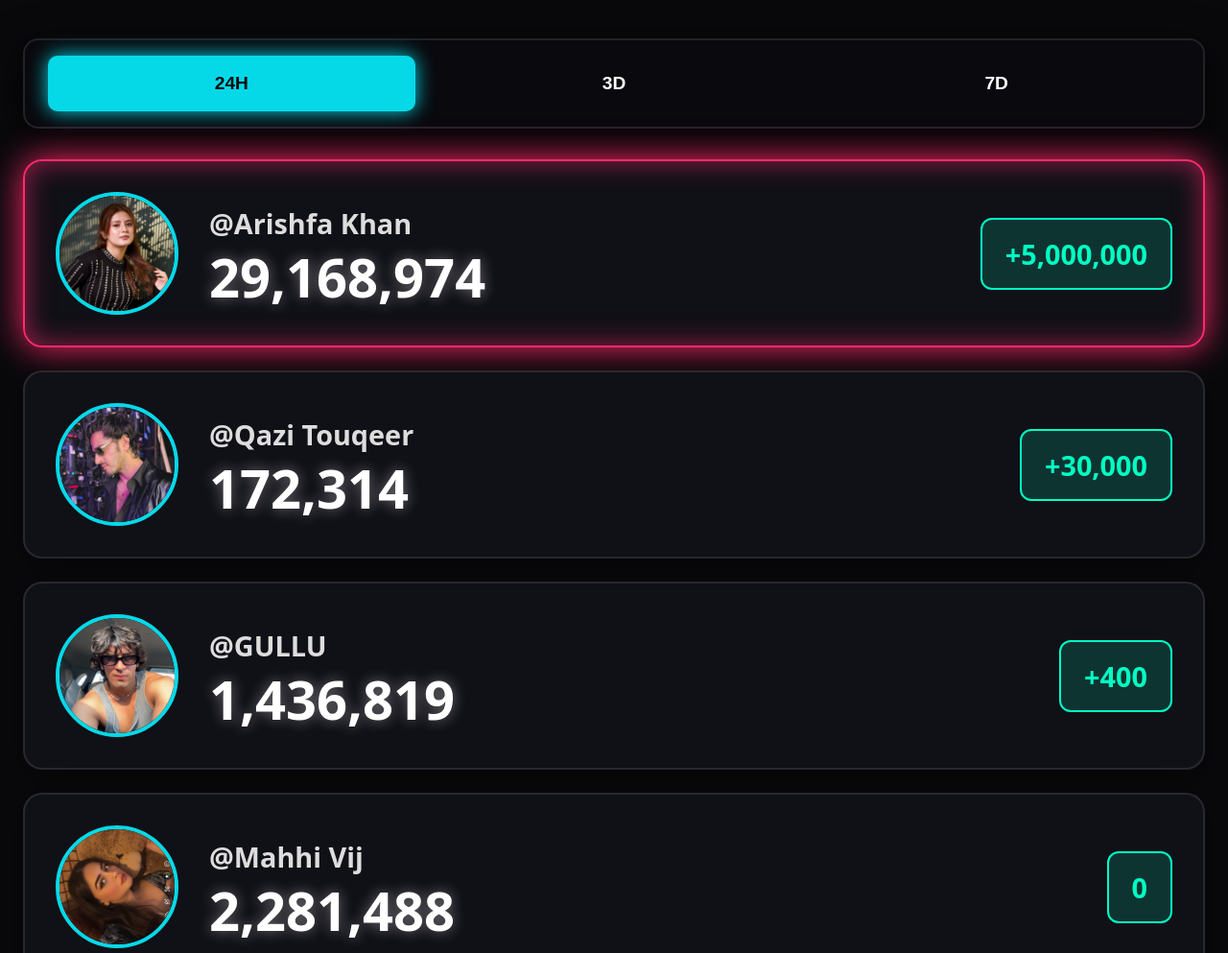
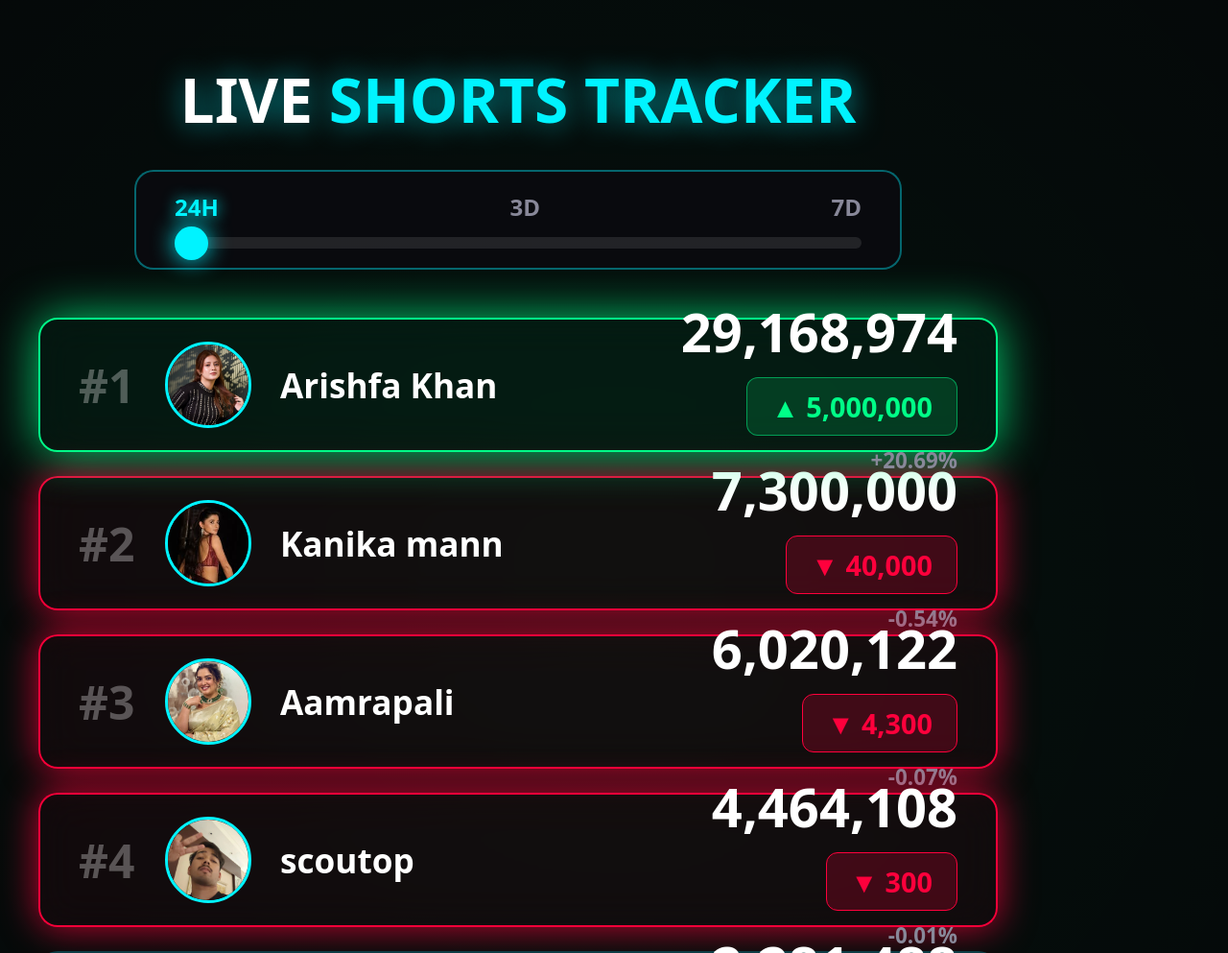
Before and after one commit to 88RealityTv/insta-tracker, a plain HTML site: page shorts.html in a window 1280 px wide. Shown: the top 993 px of the page at 96% size. Drawn offline with Linux system fonts and the light colour scheme.

Commit message:
Update shorts.html

```diff
--- a/shorts.html
+++ b/shorts.html
@@ -3,259 +3,249 @@
 <head>
     <meta charset="UTF-8">
     <meta name="viewport" content="width=device-width, initial-scale=1.0">
-    <title>StreamStats Live - Shorts</title>
+    <title>StreamStats Live - Shorts Vertical</title>
     <style>
         :root {
-            --bg-dark: #09090b;
+            --bg-deep: #050507;
             --bg-card: rgba(18, 18, 26, 0.85);
-            --neon-pink: #ff2a6d;
-            --neon-cyan: #05d9e8;
-            --neon-red: #ff003c;
-            --neon-green: #01ffc3;
-            --glass-border: rgba(255, 255, 255, 0.1);
+            --neon-pink: #ff007f;
+            --neon-cyan: #00f3ff;
+            --loss-red: #ff003c;
+            --gain-green: #00ff88;
+            --text-main: #ffffff;
+            --text-muted: #888899;
         }
 
+        * { box-sizing: border-box; margin: 0; padding: 0; font-family: system-ui, sans-serif; }
+
         body {
-            background: var(--bg-dark);
-            color: white;
-            font-family: system-ui, -apple-system, sans-serif;
-            margin: 0;
-            padding: 2.5rem 1.5rem;
-            height: 100vh;
-            box-sizing: border-box;
+            background-color: var(--bg-deep);
+            color: var(--text-main);
+            width: 1080px;
+            min-height: 1920px;
+            overflow-y: auto;
+            overflow-x: hidden;
             display: flex;
             flex-direction: column;
-            overflow: hidden;
+            padding: 60px 40px;
+            background: radial-gradient(circle at 50% 20%, rgba(0, 255, 136, 0.05), transparent 50%), var(--bg-deep);
         }
 
-        .controls {
-            background: rgba(10, 10, 15, 0.8);
-            backdrop-filter: blur(15px);
-            border: 2px solid var(--glass-border);
-            padding: 1rem;
-            border-radius: 16px;
+        ::-webkit-scrollbar { width: 10px; }
+        ::-webkit-scrollbar-track { background: transparent; }
+        ::-webkit-scrollbar-thumb { background: var(--neon-cyan); border-radius: 5px; }
+
+        header {
+            width: 100%;
+            display: flex;
+            flex-direction: column;
+            align-items: center;
+            margin-bottom: 50px;
+            gap: 30px;
+            z-index: 10;
+        }
+
+        h1 {
+            font-size: 4rem;
+            font-weight: 900;
+            text-transform: uppercase;
+            text-shadow: 0 0 30px rgba(0, 243, 255, 0.6);
+            text-align: center;
+        }
+
+        .slider-wrapper {
+            background: rgba(10, 10, 15, 0.9);
+            padding: 20px 40px;
+            border-radius: 20px;
+            border: 2px solid rgba(0, 243, 255, 0.4);
+            width: 80%;
+            display: flex;
+            flex-direction: column;
+            gap: 15px;
+        }
+
+        .slider-labels {
             display: flex;
             justify-content: space-between;
-            margin-bottom: 2rem;
-            box-shadow: 0 10px 40px rgba(0, 0, 0, 0.8);
+            font-weight: 800;
+            font-size: 1.5rem;
+            color: var(--text-muted);
+            text-transform: uppercase;
         }
 
-        .controls button {
-            background: transparent;
-            color: white;
-            border: 2px solid transparent;
-            padding: 1rem;
-            border-radius: 10px;
-            cursor: pointer;
-            font-weight: 900;
-            font-size: 1.2rem;
-            flex: 1;
-            margin: 0 0.5rem;
-            transition: all 0.3s;
+        .slider-labels span.active { color: var(--neon-cyan); text-shadow: 0 0 15px var(--neon-cyan); }
+
+        input[type=range] { -webkit-appearance: none; width: 100%; background: rgba(255, 255, 255, 0.1); height: 12px; border-radius: 6px; outline: none; cursor: pointer; }
+        input[type=range]::-webkit-slider-thumb { -webkit-appearance: none; width: 35px; height: 35px; border-radius: 50%; background: var(--neon-cyan); box-shadow: 0 0 25px var(--neon-cyan); cursor: pointer; }
+
+        #leaderboard { position: relative; width: 100%; transition: height 0.4s ease; }
+
+        .card {
+            position: absolute;
+            width: 100%;
+            height: 140px;
+            background: var(--bg-card);
+            backdrop-filter: blur(20px);
+            border: 2px solid rgba(0, 243, 255, 0.2);
+            border-radius: 20px;
+            display: flex;
+            align-items: center;
+            padding: 0 40px;
+            transition: transform 0.8s cubic-bezier(0.34, 1.56, 0.64, 1), box-shadow 0.3s;
+            will-change: transform;
         }
 
-        .controls button.active {
-            background: var(--neon-cyan);
-            color: var(--bg-dark);
-            box-shadow: 0 0 20px var(--neon-cyan);
+        @keyframes pulse-glow-green {
+            0% { box-shadow: 0 0 25px rgba(0, 255, 136, 0.4); border-color: rgba(0, 255, 136, 0.5); }
+            50% { box-shadow: 0 0 50px rgba(0, 255, 136, 0.8); border-color: var(--gain-green); }
+            100% { box-shadow: 0 0 25px rgba(0, 255, 136, 0.4); border-color: rgba(0, 255, 136, 0.5); }
         }
 
-        #leaderboard {
-            display: flex;
-            flex-direction: column;
-            gap: 1.5rem;
-            flex-grow: 1;
-        }
+        @keyframes pulse-loss { 0% { box-shadow: 0 0 20px rgba(255, 0, 60, 0.4); border-color: rgba(255, 0, 60, 0.5); } 100% { box-shadow: 0 0 40px rgba(255, 0, 60, 0.8); border-color: var(--loss-red); } }
 
-        .card {
-            background: var(--bg-card);
-            border: 2px solid var(--glass-border);
-            border-radius: 20px;
-            padding: 2rem;
-            display: flex;
-            align-items: center;
-            gap: 2rem;
-            box-shadow: 0 8px 32px rgba(0,0,0,0.4);
-        }
+        .card.growth-up { animation: pulse-glow-green 2s infinite; z-index: 5; background: rgba(0, 255, 136, 0.05); }
+        .card.growth-down { animation: pulse-loss 1.5s infinite alternate; background: rgba(255, 0, 60, 0.05); }
 
-        .card.high-growth {
-            animation: pulse-glow 1.5s infinite alternate;
-            border-color: var(--neon-pink);
-        }
+        .rank { font-size: 3rem; font-weight: 900; color: rgba(255, 255, 255, 0.3); width: 90px; }
+        .avatar { width: 90px; height: 90px; border-radius: 50%; border: 3px solid var(--neon-cyan); margin-right: 30px; object-fit: cover; }
+        .info { flex-grow: 1; }
+        .username { font-size: 2.2rem; font-weight: 900; }
 
-        @keyframes pulse-glow {
-            0% { box-shadow: 0 0 10px var(--neon-pink), inset 0 0 10px rgba(255, 42, 109, 0.3); }
-            100% { box-shadow: 0 0 40px var(--neon-pink), inset 0 0 30px rgba(255, 42, 109, 0.6); }
-        }
-
-        .avatar {
-            width: 120px;
-            height: 120px;
-            border-radius: 50%;
-            object-fit: cover;
-            border: 4px solid var(--neon-cyan);
-        }
-
-        .info {
-            flex-grow: 1;
-        }
-
-        .username {
-            font-size: 1.8rem;
-            font-weight: 800;
-            color: #ddd;
-            margin-bottom: 0.5rem;
-        }
-
-        .count {
-            font-size: 3.5rem;
-            font-weight: 900;
-            line-height: 1;
-            text-shadow: 0 0 15px rgba(255, 255, 255, 0.4);
-        }
+        .metrics { display: flex; flex-direction: column; align-items: flex-end; gap: 10px; }
+        .count { font-size: 3.5rem; font-weight: 900; font-variant-numeric: tabular-nums; }
 
         .change-tag {
-            padding: 1rem 1.5rem;
-            border-radius: 12px;
-            font-weight: 900;
-            font-size: 1.8rem;
+            font-size: 1.8rem; font-weight: 900; padding: 10px 25px; border-radius: 12px;
+            display: flex; align-items: center; gap: 10px;
         }
-
-        .change-tag.positive {
-            background: rgba(1, 255, 195, 0.15);
-            color: var(--neon-green);
-            border: 2px solid var(--neon-green);
-        }
-
-        .change-tag.negative {
-            background: rgba(255, 0, 60, 0.25);
-            color: white;
-            border: 2px solid var(--neon-red);
-            box-shadow: 0 0 25px var(--neon-red);
-        }
+        .pct-tag { font-size: 1.4rem; font-weight: 700; color: var(--text-muted); }
+        .change-tag.up { background: rgba(0, 255, 136, 0.15); color: var(--gain-green); border: 1px solid rgba(0, 255, 136, 0.5); }
+        .change-tag.down { background: rgba(255, 0, 60, 0.2); color: var(--loss-red); border: 1px solid var(--loss-red); }
     </style>
 </head>
 <body>
-
-    <div class="controls">
-        <button data-range="1" class="active">24H</button>
-        <button data-range="3">3D</button>
-        <button data-range="7">7D</button>
-    </div>
+    <header>
+        <h1>Live <span style="color: var(--neon-cyan);">Shorts Tracker</span></h1>
+        <div class="slider-wrapper">
+            <div class="slider-labels">
+                <span id="label-0" class="active">24H</span>
+                <span id="label-1">3D</span>
+                <span id="label-2">7D</span>
+            </div>
+            <input type="range" id="timeSlider" min="0" max="2" step="1" value="0">
+        </div>
+    </header>
 
     <div id="leaderboard"></div>
 
     <script>
-        let rawData = {};
+        let globalDataset = {};
+        let sortedDates = [];
+        const sliderMap = { 0: 1, 1: 3, 2: 7 };
 
-        function resolveImageUrl(imgPath) {
-            if (imgPath.startsWith('http')) return imgPath;
-            let path = window.location.pathname;
-            if (path.endsWith('.html')) path = path.substring(0, path.lastIndexOf('/'));
-            return window.location.origin + path + '/' + imgPath;
+        function resolveImagePath(imgString) {
+            if (!imgString) return 'image_59dec3.jpg';
+            if (imgString.startsWith('http')) return imgString;
+            let basePath = window.location.origin + window.location.pathname;
+            if (basePath.endsWith('.html')) basePath = basePath.substring(0, basePath.lastIndexOf('/'));
+            if (basePath.endsWith('/')) basePath = basePath.slice(0, -1);
+            if (imgString.startsWith('/')) imgString = imgString.substring(1);
+            return `${basePath}/${imgString}`;
         }
 
-        function formatNumber(num) {
-            return num.toString().replace(/\B(?=(\d{3})+(?!\d))/g, ",");
+        function formatNumber(num) { return Math.floor(num).toLocaleString('en-US'); }
+
+        function animateValue(element, start, end, duration) {
+            if (start === end) { element.innerHTML = formatNumber(end); return; }
+            let startTimestamp = null;
+            const step = (timestamp) => {
+                if (!startTimestamp) startTimestamp = timestamp;
+                const progress = Math.min((timestamp - startTimestamp) / duration, 1);
+                const current = (1 - Math.pow(1 - progress, 3)) * (end - start) + start;
+                element.innerHTML = formatNumber(current);
+                if (progress < 1) window.requestAnimationFrame(step);
+                else element.innerHTML = formatNumber(end);
+            };
+            window.requestAnimationFrame(step);
         }
 
         async function init() {
             try {
-                const response = await fetch('data.json');
-                rawData = await response.json();
-                renderData(1);
-            } catch (e) {
-                console.error("Error loading data.json", e);
-            }
+                const response = await fetch('data.json?t=' + Date.now());
+                globalDataset = await response.json();
+                sortedDates = Object.keys(globalDataset).sort((a, b) => b.localeCompare(a));
+
+                if (sortedDates.length > 0) {
+                    document.getElementById('timeSlider').addEventListener('input', (e) => {
+                        const val = parseInt(e.target.value);
+                        updateDashboard(sliderMap[val]);
+                        document.querySelectorAll('.slider-labels span').forEach((el, idx) => el.className = idx === val ? 'active' : '');
+                    });
+                    updateDashboard(1, true);
+                }
+            } catch (error) { console.error('Error fetching data:', error); }
         }
 
-        function renderData(days) {
-            const dates = Object.keys(rawData).sort();
-            if (dates.length === 0) return;
+        function updateDashboard(daysBack, isInitialLoad = false) {
+            const latestDate = sortedDates[0];
+            const pastDate = sortedDates[Math.min(daysBack, sortedDates.length - 1)];
 
-            const latestDate = dates[dates.length - 1];
-            const targetDateIndex = Math.max(0, dates.length - 1 - days);
-            const baselineDate = dates[targetDateIndex];
+            let leaderArray = [];
+            for (const [username, currentMetrics] of Object.entries(globalDataset[latestDate])) {
+                const currentCount = currentMetrics.count;
+                const pastCount = (globalDataset[pastDate] && globalDataset[pastDate][username]) ? globalDataset[pastDate][username].count : currentCount;
+                const growth = currentCount - pastCount;
+                leaderArray.push({ username, currentCount, pastCount, growth, pct: pastCount === 0 ? 0 : (growth / pastCount) * 100, img: resolveImagePath(currentMetrics.img) });
+            }
+            leaderArray.sort((a, b) => b.currentCount - a.currentCount);
+            renderCards(leaderArray, isInitialLoad);
+        }
 
-            const latestData = rawData[latestDate];
-            const baselineData = rawData[baselineDate];
+        function renderCards(leaderArray, isInitialLoad) {
+            const board = document.getElementById('leaderboard');
+            const cardHeight = 140, gapY = 25;
+            board.style.height = `${leaderArray.length * (cardHeight + gapY)}px`;
 
-            let stats = [];
-            for (const username in latestData) {
-                const currentCount = latestData[username].count;
-                const img = resolveImageUrl(latestData[username].img);
-                const prevCount = baselineData[username] ? baselineData[username].count : currentCount;
-                const growth = currentCount - prevCount;
-                stats.push({ username, currentCount, growth, img });
-            }
+            leaderArray.forEach((user, index) => {
+                let card = document.getElementById(`card-${user.username}`);
+                const isGrowth = user.growth > 0, isLoss = user.growth < 0;
 
-            stats.sort((a, b) => b.growth - a.growth);
+                if (!card) {
+                    card = document.createElement('div');
+                    card.id = `card-${user.username}`;
+                    card.className = 'card';
+                    card.dataset.prevCount = user.currentCount;
+                    card.innerHTML = `<div class="rank"></div><img class="avatar" src="" onerror="this.src='image_59dec3.jpg'"><div class="info"><div class="username"></div></div><div class="metrics"><div class="count"></div><div class="change-tag"></div><div class="pct-tag"></div></div>`;
+                    board.appendChild(card);
+                    if (isInitialLoad) {
+                        card.style.transform = `translateY(150vh)`;
+                        card.style.opacity = '0';
+                        void card.offsetWidth;
+                        card.style.transition = `transform 0.8s cubic-bezier(0.34, 1.56, 0.64, 1) ${index * 0.08}s, opacity 0.8s ease ${index * 0.08}s`;
+                    }
+                } else if (!isInitialLoad) {
+                    card.style.transition = `transform 0.8s cubic-bezier(0.34, 1.56, 0.64, 1)`;
+                }
 
-            const container = document.getElementById('leaderboard');
-            const oldCards = Array.from(container.children);
-            const oldRects = new Map();
-            oldCards.forEach(card => oldRects.set(card.dataset.user, card.getBoundingClientRect()));
+                card.style.opacity = '1';
+                card.style.transform = `translateY(${index * (cardHeight + gapY)}px)`;
+                card.className = `card ${isGrowth ? 'growth-up' : (isLoss ? 'growth-down' : '')}`;
 
-            container.innerHTML = '';
-            const maxGrowth = Math.max(...stats.map(s => s.growth));
+                card.querySelector('.rank').innerText = `#${index + 1}`;
+                card.querySelector('.avatar').src = user.img;
+                card.querySelector('.username').innerText = user.username;
 
-            stats.forEach(stat => {
-                const isHighGrowth = stat.growth > 0 && stat.growth === maxGrowth && stat.growth > 1000;
-                const isNegative = stat.growth < 0;
-                const sign = stat.growth > 0 ? '+' : '';
+                animateValue(card.querySelector('.count'), parseInt(card.dataset.prevCount) || user.currentCount, user.currentCount, 800);
+                card.dataset.prevCount = user.currentCount;
 
-                const card = document.createElement('div');
-                card.className = `card ${isHighGrowth ? 'high-growth' : ''}`;
-                card.dataset.user = stat.username;
-
-                card.innerHTML = `
-                    <img src="${stat.img}" class="avatar" onerror="this.src='https://ui-avatars.com/api/?name=${stat.username}&background=random'">
-                    <div class="info">
-                        <div class="username">@${stat.username}</div>
-                        <div class="count">${formatNumber(stat.currentCount)}</div>
-                    </div>
-                    <div class="change-tag ${isNegative ? 'negative' : 'positive'}">
-                        ${sign}${formatNumber(stat.growth)}
-                    </div>
-                `;
-                container.appendChild(card);
-            });
-
-            const newCards = Array.from(container.children);
-            newCards.forEach(card => {
-                const oldRect = oldRects.get(card.dataset.user);
-                if (oldRect) {
-                    const newRect = card.getBoundingClientRect();
-                    const dy = oldRect.top - newRect.top;
-                    if (dy !== 0) {
-                        card.style.transform = `translateY(${dy}px)`;
-                        card.style.transition = 'none';
-                        requestAnimationFrame(() => {
-                            card.style.transform = '';
-                            card.style.transition = 'transform 0.6s cubic-bezier(0.25, 1, 0.5, 1)';
-                        });
-                    }
-                } else {
-                    card.style.opacity = 0;
-                    card.style.transform = 'scale(0.9)';
-                    requestAnimationFrame(() => {
-                        card.style.transition = 'all 0.5s ease-out';
-                        card.style.opacity = 1;
-                        card.style.transform = 'scale(1)';
-                    });
-                }
+                const changeTag = card.querySelector('.change-tag');
+                changeTag.className = `change-tag ${isLoss ? 'down' : 'up'}`;
+                changeTag.innerText = `${isLoss ? '▼' : '▲'} ${formatNumber(Math.abs(user.growth))}`;
+                card.querySelector('.pct-tag').innerText = `${isLoss ? '-' : '+'}${Math.abs(user.pct).toFixed(2)}%`;
             });
         }
 
-        document.querySelectorAll('.controls button').forEach(btn => {
-            btn.addEventListener('click', (e) => {
-                document.querySelectorAll('.controls button').forEach(b => b.classList.remove('active'));
-                e.target.classList.add('active');
-                renderData(parseInt(e.target.dataset.range));
-            });
-        });
-
-        init();
+        window.addEventListener('DOMContentLoaded', init);
         setInterval(init, 60000);
     </script>
 </body>
```
